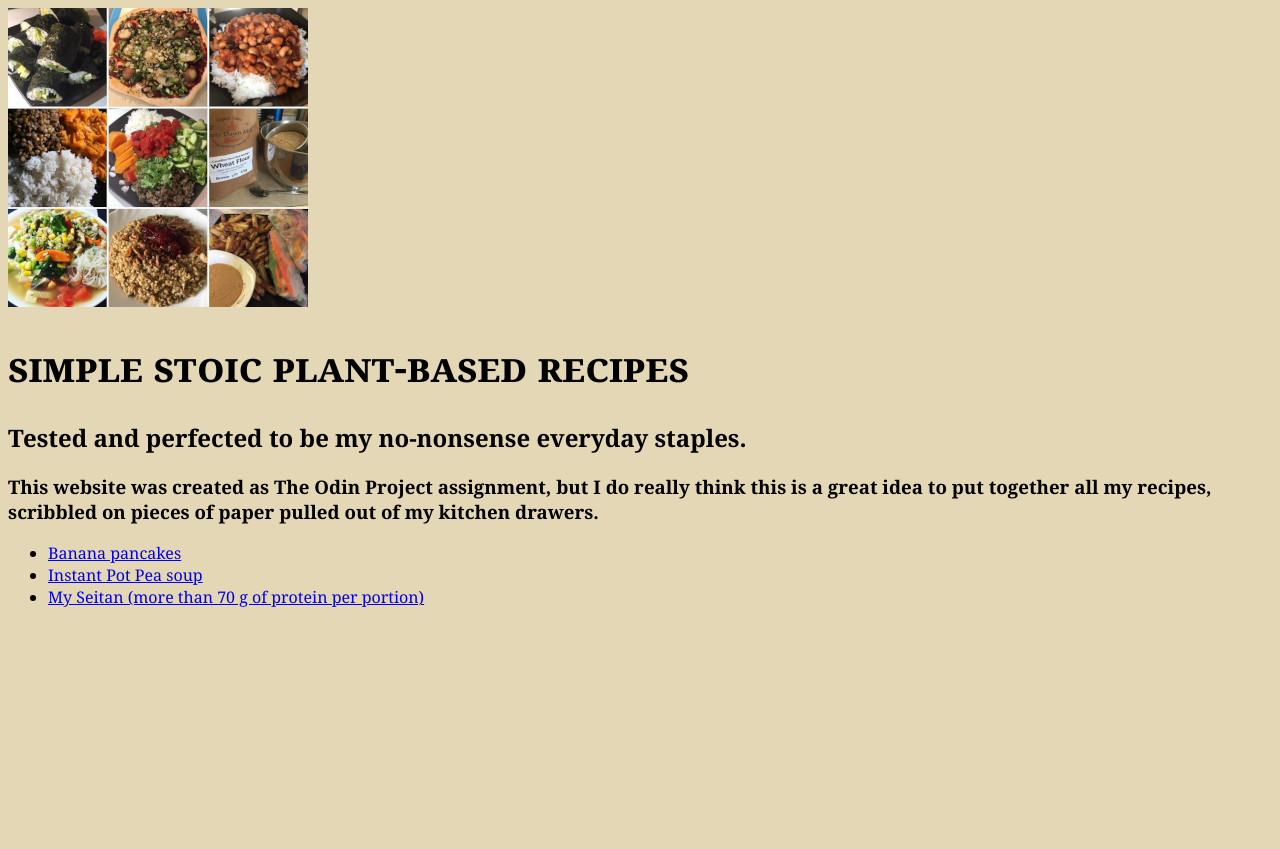
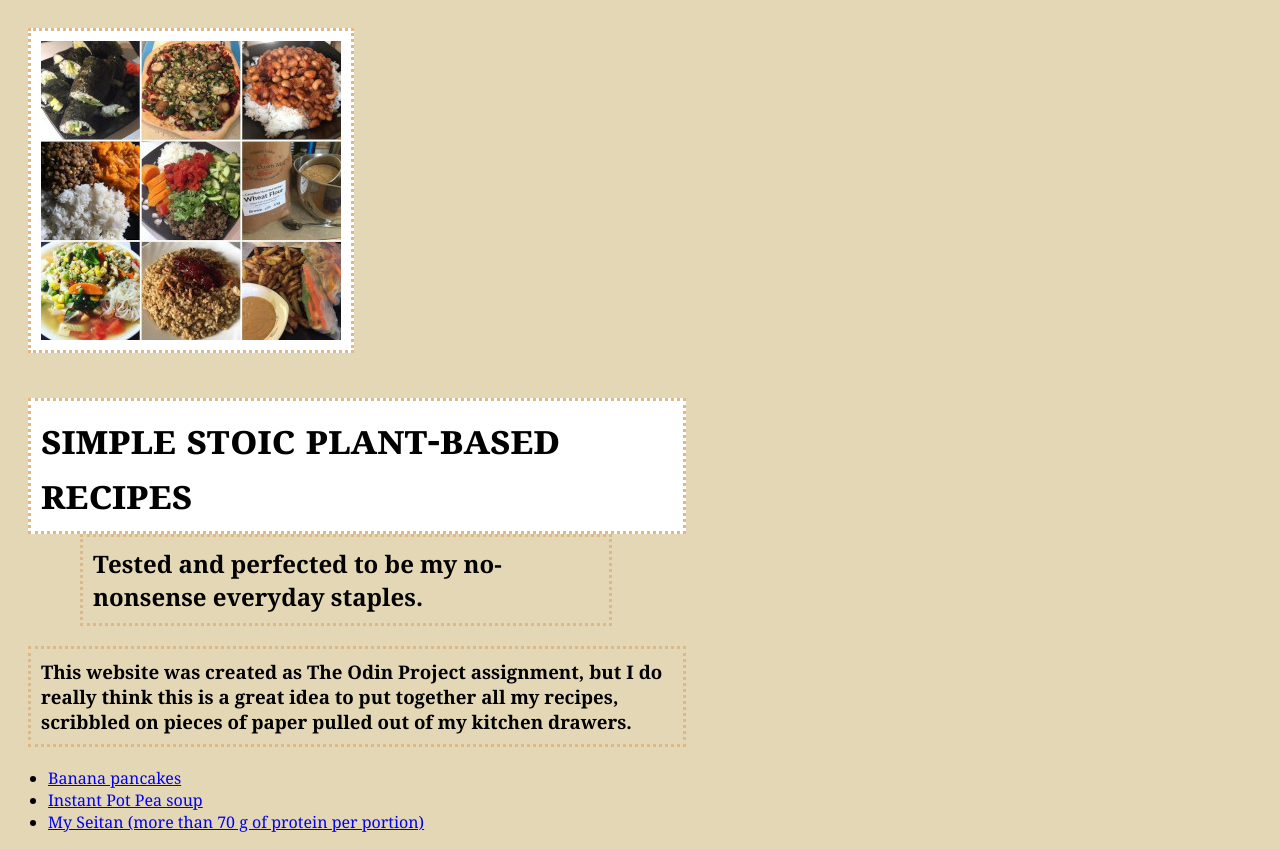
Before and after one commit to CECTPAOKCAHA/odin-recipes, a plain HTML site: page index.html in a window 1280 px wide. Before the commit the page ends 800 px from the top, so only its background shows below. Drawn offline with Linux system fonts and the light colour scheme.

Commit message:
Change styles after learning display types

```diff
--- a/index.html
+++ b/index.html
@@ -7,8 +7,9 @@
 </head>
 <body>
     <img src="images/cover.jpg" alt="My recipes collage">
-    <h1>Simple stoic Plant-Based Recipes</h1>
-    <h2>Tested and perfected to be my no-nonsense everyday staples.</h2>
+
+    <h1>Simple stoic Plant-Based Recipes
+    <h2>Tested and perfected to be my no-nonsense everyday staples.</h2></h1>
     <h3>This website was created as The Odin Project assignment, but I do really
         think this is a great idea to put together all my recipes, scribbled on pieces
         of paper pulled out of my kitchen drawers.</h3>
--- a/styles/style.css
+++ b/styles/style.css
@@ -5,9 +5,34 @@
     font-family:Cambria, Cochin, Georgia, Times, 'Times New Roman', serif;
 }
 
+h1, h2, h3 {
+    width: 50%;
+}
+
 h1 {
     font-size: 40px;
     font-variant-caps:all-petite-caps;
+
+    background-color: white;
+
+}
+
+h2, h1, div, img, h3 {
+    border: 3px dotted burlywood;
+    padding: 10px;
+    margin: 20px;
+}
+
+h2 {
+    margin-top: -20px;
+    margin-left: 3em;
+    width: 40%;
+    /*margin-right: 3em;*/
+}
+
+img {
+    background-color: white;
+    border: 3px dotted burlywood;
 }
 
 .description, .description h4, .description p {
@@ -15,8 +40,14 @@ h1 {
 
 }
 
+.ingredients, .description, .steps  {
+    width: 50%;
+}
+
 .ingredients, .ingredients h4, .ingredients ul, .ingredients li, .ingredients p {
     background-color: white;
+
+
 }
 
 .steps, .steps ol, .steps li, .steps h4, .steps p {
```
